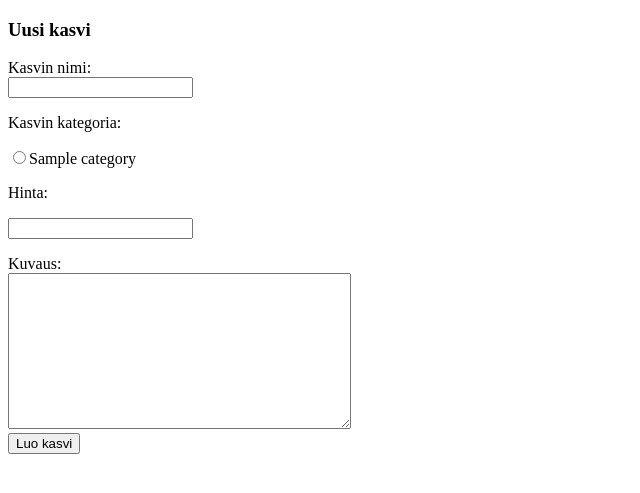
After one commit to pinjapa/Kasvikauppa-sovellus, a Flask app: template templates/new_plant.html in a window 1280 px wide. The commit adds this page. Shown: the top 493 px of the page, without its empty margins (0-640 px from the left). Run offline with Flask 3, Linux system fonts and the light colour scheme; the visitor is signed in with stand-in values (Sample User, id 1); the template is opened without the code that fills it: most values are stand-ins (such as "Sample title", 1, 10 or a date in 2020).

Commit message:
with admin rights is possible to add plant

```diff
--- a/routes.py
+++ b/routes.py
@@ -93,4 +93,18 @@ def all_plants():
 
 @app.route("/new_plant_page")
 def new_plant_page():
-    return render_template("new_plant.html")
+    categories = db.session.execute(text("SELECT * FROM Categories"))
+    return render_template("new_plant.html", categories=categories)
+
+@app.route("/save-plant", methods=["POST"])
+def save_plant():
+    plant_name = request.form["name"]
+    plant_category = request.form["category"]
+    plant_price = int(request.form["price"])
+    plant_description = request.form["description"]
+    sql = text("INSERT INTO Plants (name, price, category_id ) VALUES (:name, :price, :category_id)")
+    db.session.execute(sql, {"name": plant_name, "price": plant_price, "category_id": plant_category})
+    db.session.commit()
+
+    #print(plant_name, plant_category, plant_price, plant_description)
+    return redirect("/all-plants")
--- a/templates/all_plants.html
+++ b/templates/all_plants.html
@@ -24,7 +24,7 @@
   |
   <a href="/messages">Anna palautetta</a>
   {% if rights==True %}
-  <p>Toimiii</p>
+  <br>
   <a href="/new_plant_page">Lisää uusi kasvi</a>
   {% endif %}
 </body>
--- /dev/null
+++ b/templates/new_plant.html
@@ -0,0 +1,31 @@
+<!DOCTYPE html>
+<html>
+
+<head>
+  <meta charset="utf-8">
+  <title>Uusi kasvi</title>
+</head>
+
+<body>
+    {% if session.username %}
+
+    <h3>Uusi kasvi</h3>
+    <form action="/save-plant" method="POST">
+      <p>Kasvin nimi:<br>
+      <input type="text" name="name" required minlength="2" maxlength="30"></p>
+      <p>Kasvin kategoria:</p>
+      {% for category in categories %}
+
+      <input type="radio" name="category" value="{{ category.id}}">{{ category.name}}
+      {% endfor %}
+      <p>Hinta:</p>
+      <input type="text" name="price" required minlength="1" maxlength="5"></p>
+      <p>Kuvaus:<br>
+      <textarea name="description" id="description" rows="10" cols="40" required minlength="2" maxlength="450" ></textarea><br>
+      <input type="submit" value="Luo kasvi">
+      </form>
+    {% endif %}
+
+</body>
+
+</html>
```
Also changed, not shown: schema.sql (+10 -11 lines).
